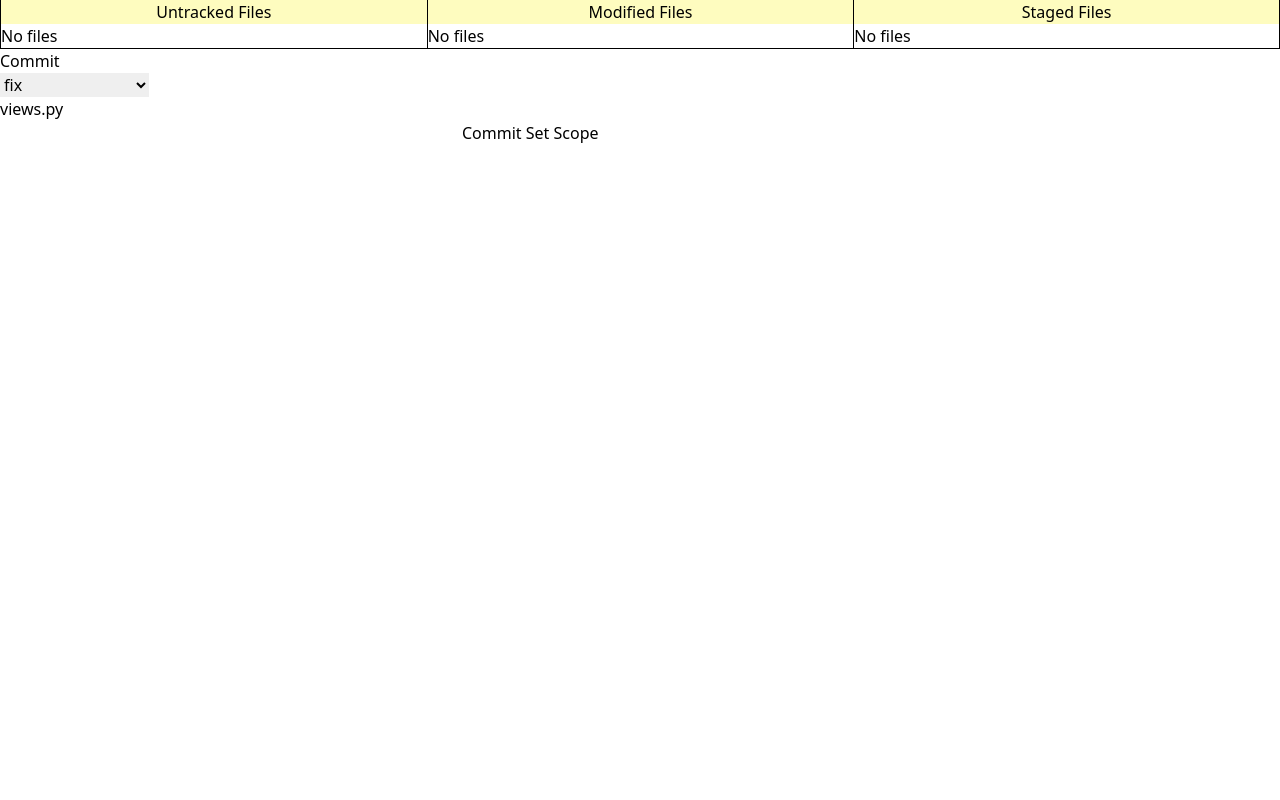
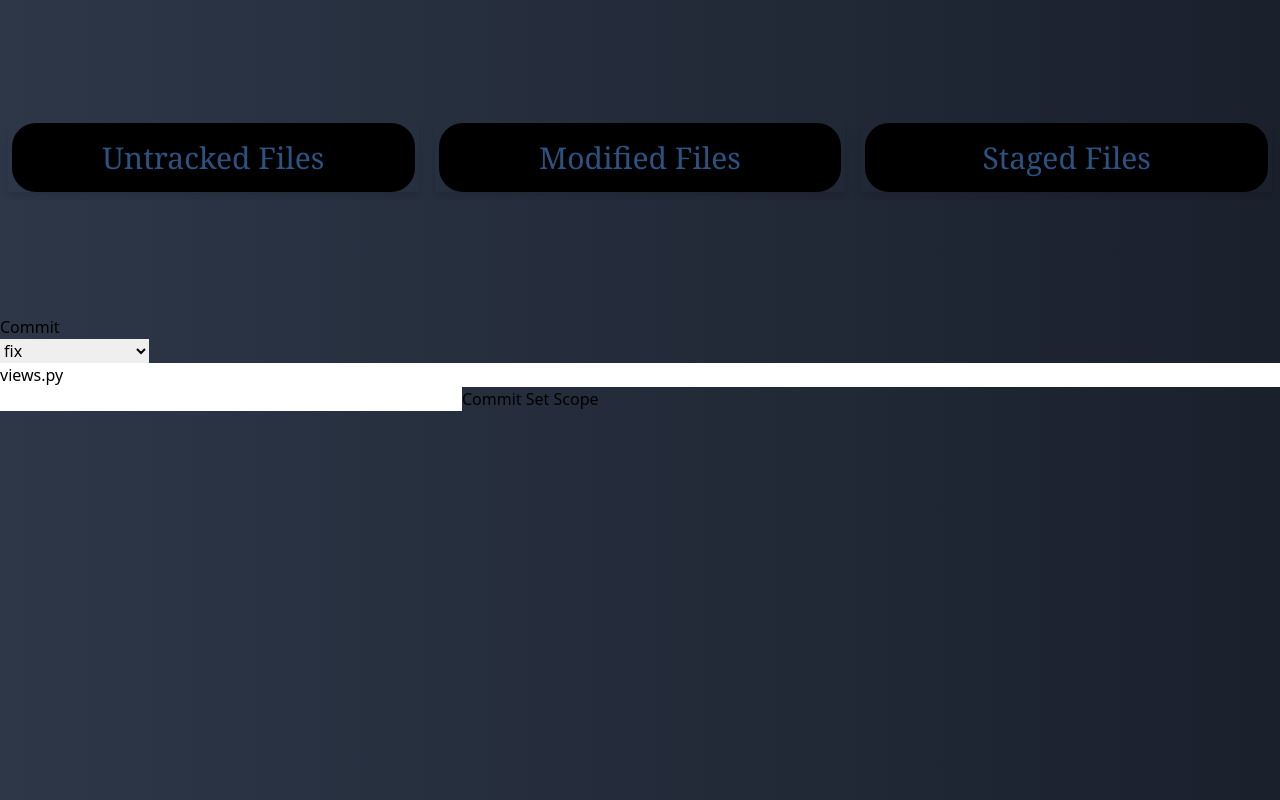
Before and after one commit to IgnisDa/Gitzer, a Nuxt app in the folder gitzer-frontend/: page /status in a window 1280 px wide. Built offline with nearby package versions, Linux system fonts and the light colour scheme; what tailwindcss-debug-screens would draw is missing.

Commit message:
feat(gitzer-frontend/pages/status.vue): prettify table

```diff
--- a/gitzer-frontend/pages/status.vue
+++ b/gitzer-frontend/pages/status.vue
@@ -1,29 +1,31 @@
 <template>
-  <div class="min-h-screen w-full flex flex-col">
-    <!-- <client-only>
-      <div v-if="loading">Loading your repository...</div>
-    </client-only> -->
-    <div class="container mx-auto">
-      <div class="flex flex-wrap overflow-hidden">
   <div
-          class="max-h-96 w-full md:w-1/3 overflow-auto border-l border-b border-black relative"
+    class="min-h-screen flex w-full from-gray-900 bg-gradient-to-l to-gray-800"
   >
-          <div class="text-center bg-yellow-200 sticky top-0">
+    <div class="container mx-auto flex flex-col">
+      <div class="flex-grow flex">
+        <div class="flex flex-wrap flex-grow my-auto">
+          <div
+            class="w-full md:w-1/3 rounded-lg p-2 max-h-80 overflow-auto relative"
+          >
+            <div class="px-1 shadow-lg">
+              <div
+                class="text-3xl text-center font-serif text-blue-800 sticky top-0 bg-black p-3 rounded-3xl"
+              >
                 Untracked Files
               </div>
-          <div>
               <div v-if="untrackedFiles.length !== 0">
                 <div
                   v-for="(file, index) in untrackedFiles"
                   :key="index"
-                class="p-2 flex justify-between"
-                :class="index % 2 ? 'bg-blue-200' : 'bg-blue-300'"
+                  class="p-2 flex justify-between my-1 hover:bg-indigo-900 rounded-xl"
+                  :class="index % 2 ? 'bg-gray-900' : 'bg-gray-700'"
                 >
-                <div>
-                  <div>
+                  <div class="font-mono justify-items-center">
+                    <div class="text-white">
                       {{ file.name | getFilename }}
                     </div>
-                  <div class="ml-2 text-sm">
+                    <div class="ml-2 text-sm text-gray-300">
                       {{ file.name | getFileRoot }}
                     </div>
                   </div>
@@ -42,44 +44,33 @@
                   </div>
                 </div>
               </div>
-            <div v-else>No files</div>
             </div>
           </div>
-
           <div
-          class="max-h-96 w-full md:w-1/3 overflow-auto border-l border-b border-black relative"
+            class="w-full md:w-1/3 rounded-lg p-2 max-h-80 overflow-auto relative"
           >
-          <div class="text-center bg-yellow-200 sticky top-0">
+            <div class="px-1 shadow-lg">
+              <div
+                class="text-3xl text-center font-serif text-blue-800 sticky top-0 bg-black p-3 rounded-3xl"
+              >
                 Modified Files
               </div>
-          <div>
               <div v-if="modifiedFiles.length !== 0">
                 <div
                   v-for="(file, index) in modifiedFiles"
                   :key="index"
-                class="p-2 flex justify-between"
-                :class="index % 2 ? 'bg-blue-200' : 'bg-blue-300'"
+                  class="p-2 flex justify-between my-1 hover:bg-indigo-900 rounded-xl"
+                  :class="index % 2 ? 'bg-gray-900' : 'bg-gray-700'"
                 >
-                <div>
-                  <div>
+                  <div class="font-mono justify-items-center">
+                    <div class="text-white">
                       {{ file.name | getFilename }}
                     </div>
-                  <div class="ml-2 text-sm">
+                    <div class="ml-2 text-sm text-gray-300">
                       {{ file.name | getFileRoot }}
                     </div>
                   </div>
                   <div class="flex items-center">
-                  <button
-                    class="mx-1 shadow-inner rounded-full p-1"
-                    @click="
-                      stageFileAction({
-                        filename: file.name,
-                        directory: $route.query.directory,
-                      })
-                    "
-                  >
-                    <FontAwesomeIcon class="h-7" :icon="['fas', 'plus']" />
-                  </button>
                     <button
                       class="mx-1 shadow-inner rounded-full p-1"
                       @click="
@@ -94,27 +85,29 @@
                   </div>
                 </div>
               </div>
-            <div v-else>No files</div>
             </div>
           </div>
-
           <div
-          class="max-h-96 w-full md:w-1/3 overflow-auto border-l border-r border-b border-black relative"
+            class="w-full md:w-1/3 rounded-lg p-2 max-h-80 overflow-auto relative"
           >
-          <div class="text-center bg-yellow-200 sticky top-0">Staged Files</div>
-          <div>
+            <div class="px-1 shadow-lg">
+              <div
+                class="text-3xl text-center font-serif text-blue-800 sticky top-0 bg-black p-3 rounded-3xl"
+              >
+                Staged Files
+              </div>
               <div v-if="stagedFiles.length !== 0">
                 <div
                   v-for="(file, index) in stagedFiles"
                   :key="index"
-                class="p-2 flex justify-between"
-                :class="index % 2 ? 'bg-blue-200' : 'bg-blue-300'"
+                  class="p-2 flex justify-between my-1 hover:bg-indigo-900 rounded-xl"
+                  :class="index % 2 ? 'bg-gray-900' : 'bg-gray-700'"
                 >
-                <div>
-                  <div>
+                  <div class="font-mono justify-items-center">
+                    <div class="text-white">
                       {{ file.name | getFilename }}
                     </div>
-                  <div class="ml-2 text-sm">
+                    <div class="ml-2 text-sm text-gray-300">
                       {{ file.name | getFileRoot }}
                     </div>
                   </div>
@@ -133,13 +126,13 @@
                   </div>
                 </div>
               </div>
-            <div v-else>No files</div>
             </div>
           </div>
         </div>
       </div>
-    <div>
+      <div class="flex flex-wrap my-auto flex-grow">
         <CommitMessageForm />
+      </div>
     </div>
   </div>
 </template>
@@ -193,3 +186,22 @@ export default {
   },
 }
 </script>
+
+<style scoped>
+::-webkit-scrollbar-track {
+  -webkit-box-shadow: inset 0 0 6px rgba(0, 0, 0, 0.3);
+  box-shadow: inset 0 0 6px rgba(0, 0, 0, 0.3);
+  border-radius: 10px;
+}
+
+::-webkit-scrollbar {
+  width: 12px;
+}
+
+::-webkit-scrollbar-thumb {
+  border-radius: 10px;
+  -webkit-box-shadow: inset 0 0 6px rgba(0, 0, 0, 0.3);
+  box-shadow: inset 0 0 6px rgba(0, 0, 0, 0.3);
+  background-color: #d62929;
+}
+</style>
```
Lines whose indentation alone changed are shown as unchanged.
